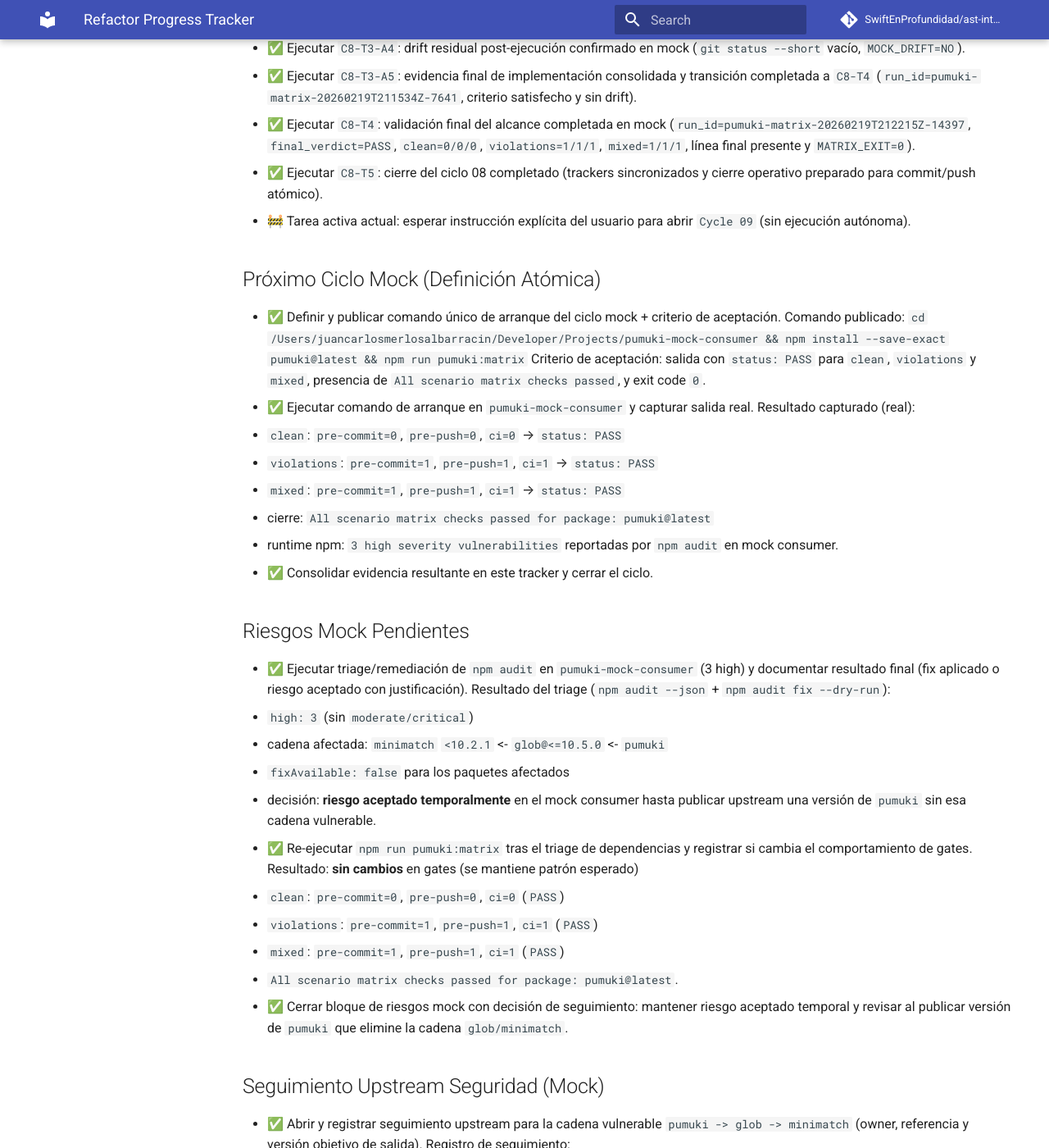
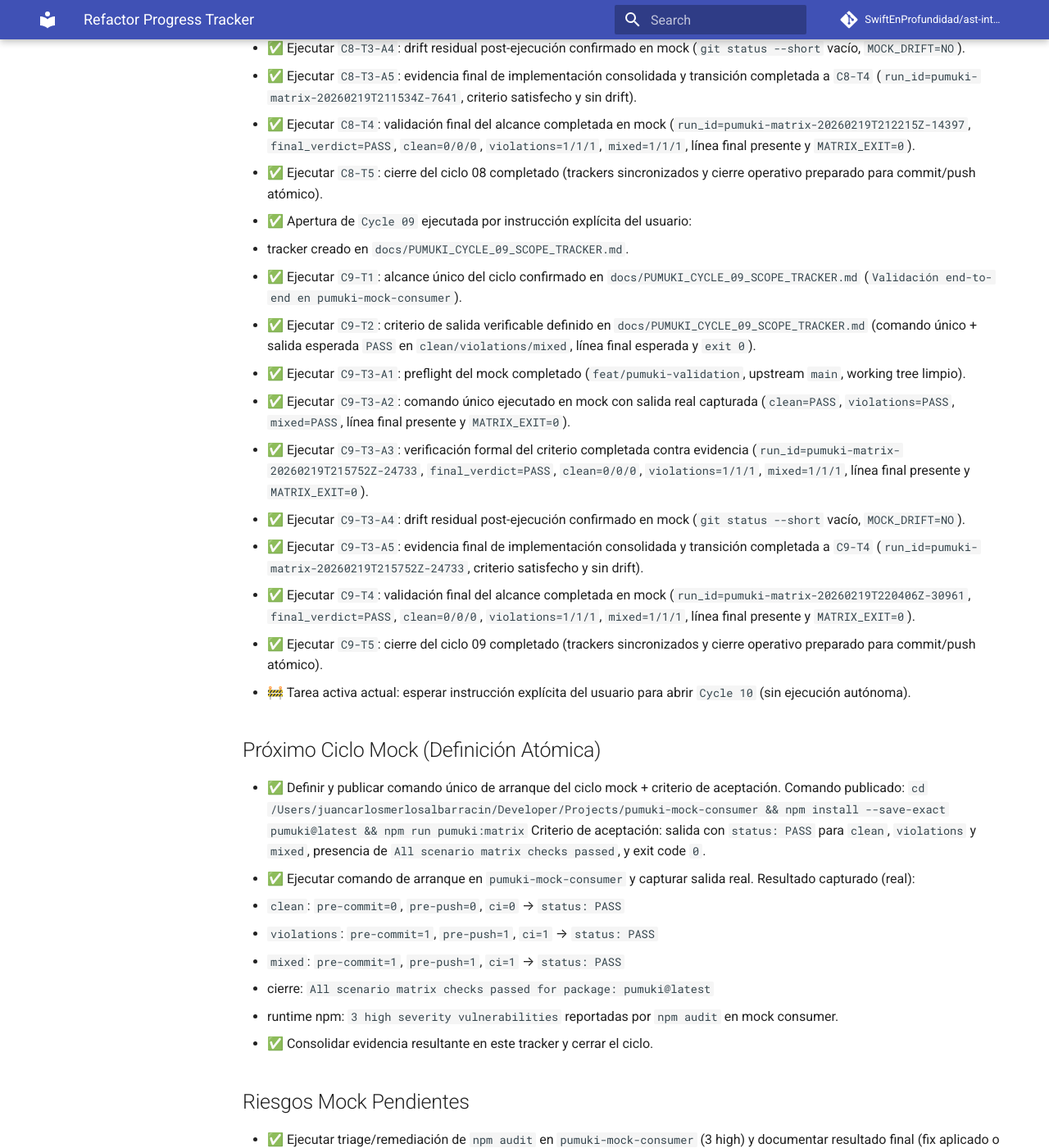
Before and after one commit to SwiftEnProfundidad/ast-intelligence-hooks, an MkDocs documentation site: the page built from docs/REFRACTOR_PROGRESS.md, in a window 1280 px wide and 1400 px high, scrolled down 7773 px. Shown: the whole window at 82% size. Built offline with MkDocs 1.6.1 and Material for MkDocs 9.7.7, drawn with Linux system fonts in a browser that asks for light colours; comment, search, counter and statistics services are not loaded.

Commit message:
docs(cycle-09): close tracker and finalize iteration

```diff
--- a/docs/REFRACTOR_PROGRESS.md
+++ b/docs/REFRACTOR_PROGRESS.md
@@ -178,7 +178,18 @@ Estado consolidado del refactor con seguimiento de tareas y evidencia del avance
 - ✅ Ejecutar `C8-T3-A5`: evidencia final de implementación consolidada y transición completada a `C8-T4` (`run_id=pumuki-matrix-20260219T211534Z-7641`, criterio satisfecho y sin drift).
 - ✅ Ejecutar `C8-T4`: validación final del alcance completada en mock (`run_id=pumuki-matrix-20260219T212215Z-14397`, `final_verdict=PASS`, `clean=0/0/0`, `violations=1/1/1`, `mixed=1/1/1`, línea final presente y `MATRIX_EXIT=0`).
 - ✅ Ejecutar `C8-T5`: cierre del ciclo 08 completado (trackers sincronizados y cierre operativo preparado para commit/push atómico).
-- 🚧 Tarea activa actual: esperar instrucción explícita del usuario para abrir `Cycle 09` (sin ejecución autónoma).
+- ✅ Apertura de `Cycle 09` ejecutada por instrucción explícita del usuario:
+  - tracker creado en `docs/PUMUKI_CYCLE_09_SCOPE_TRACKER.md`.
+- ✅ Ejecutar `C9-T1`: alcance único del ciclo confirmado en `docs/PUMUKI_CYCLE_09_SCOPE_TRACKER.md` (`Validación end-to-end en pumuki-mock-consumer`).
+- ✅ Ejecutar `C9-T2`: criterio de salida verificable definido en `docs/PUMUKI_CYCLE_09_SCOPE_TRACKER.md` (comando único + salida esperada `PASS` en `clean/violations/mixed`, línea final esperada y `exit 0`).
+- ✅ Ejecutar `C9-T3-A1`: preflight del mock completado (`feat/pumuki-validation`, upstream `main`, working tree limpio).
+- ✅ Ejecutar `C9-T3-A2`: comando único ejecutado en mock con salida real capturada (`clean=PASS`, `violations=PASS`, `mixed=PASS`, línea final presente y `MATRIX_EXIT=0`).
+- ✅ Ejecutar `C9-T3-A3`: verificación formal del criterio completada contra evidencia (`run_id=pumuki-matrix-20260219T215752Z-24733`, `final_verdict=PASS`, `clean=0/0/0`, `violations=1/1/1`, `mixed=1/1/1`, línea final presente y `MATRIX_EXIT=0`).
+- ✅ Ejecutar `C9-T3-A4`: drift residual post-ejecución confirmado en mock (`git status --short` vacío, `MOCK_DRIFT=NO`).
+- ✅ Ejecutar `C9-T3-A5`: evidencia final de implementación consolidada y transición completada a `C9-T4` (`run_id=pumuki-matrix-20260219T215752Z-24733`, criterio satisfecho y sin drift).
+- ✅ Ejecutar `C9-T4`: validación final del alcance completada en mock (`run_id=pumuki-matrix-20260219T220406Z-30961`, `final_verdict=PASS`, `clean=0/0/0`, `violations=1/1/1`, `mixed=1/1/1`, línea final presente y `MATRIX_EXIT=0`).
+- ✅ Ejecutar `C9-T5`: cierre del ciclo 09 completado (trackers sincronizados y cierre operativo preparado para commit/push atómico).
+- 🚧 Tarea activa actual: esperar instrucción explícita del usuario para abrir `Cycle 10` (sin ejecución autónoma).
 
 ## Próximo Ciclo Mock (Definición Atómica)
 - ✅ Definir y publicar comando único de arranque del ciclo mock + criterio de aceptación.
```
Also changed, not shown: docs/PUMUKI_CYCLE_09_SCOPE_TRACKER.md (added, +98 -0 lines).
